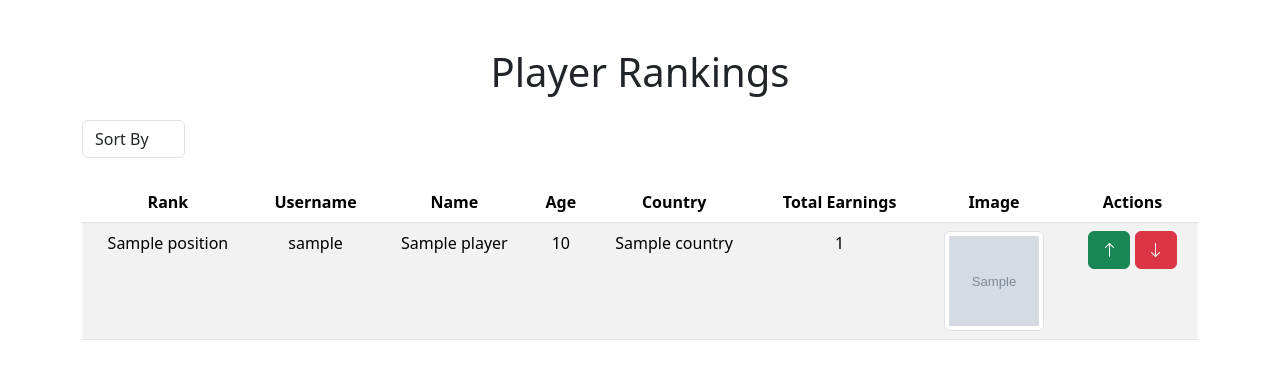
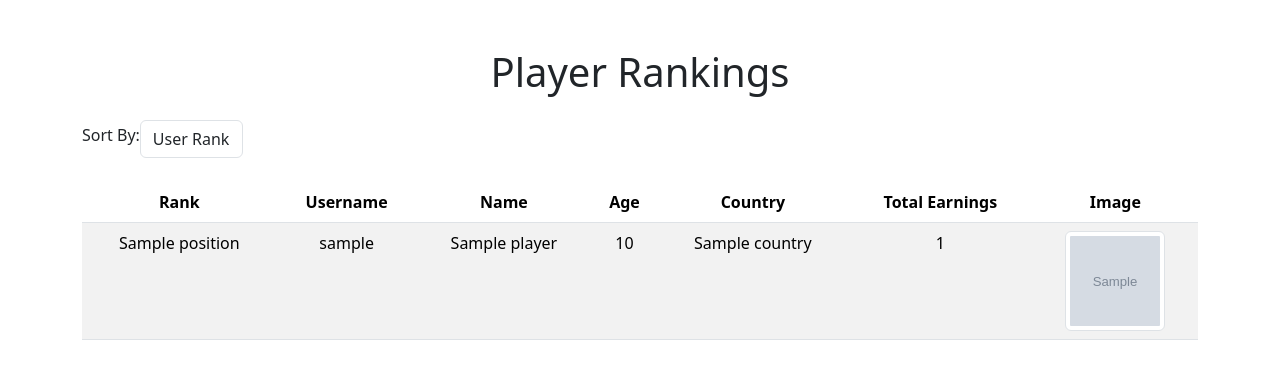
Before and after one commit to KyleKDang/fort-rank, a Flask app: template templates/index.html in a window 1280 px wide. Shown: the part 58-437 px from the top of the page. Run offline with Flask 3, Linux system fonts and the light colour scheme; the template is opened without the code that fills it: most values are stand-ins (such as "Sample title", 1, 10 or a date in 2020); grey boxes marked "Sample" are stand-in pictures.

Commit message:
Fixed sort selector to update page

```diff
--- a/app.py
+++ b/app.py
@@ -5,13 +5,23 @@ from helpers import calculate_age
 
 app = Flask(__name__)
 
-@app.route("/")
+@app.route("/", methods=["GET", "POST"])
 def index():
+    if request.method == "POST":
+        sort_by = request.form.get('sort_by')
+        if sort_by == "total_earnings":
+            direction = "DESC"
+        else:
+            direction = "ASC"
+    else:
+        sort_by = "rank"
+        direction = "ASC"
 
     with sqlite3.connect('fortnite_rankings.db') as conn:
         cursor = conn.cursor()
 
-        query = f'SELECT * FROM players ORDER BY rank ASC'
+        query = f'SELECT * FROM players ORDER BY {sort_by} {direction}'
+        print("Executing query:", query)
         cursor.execute(query)
         player_rows = cursor.fetchall()
 
@@ -33,7 +43,7 @@ def index():
             }
             players.append(player)
 
-    return render_template("index.html", players=players)
+    return render_template("index.html", players=players, sort_by=sort_by)
 
 
 def swap_ranks(player1_id, player2_id):
--- a/templates/index.html
+++ b/templates/index.html
@@ -8,11 +8,11 @@
     <h1 class="mb-4">Player Rankings</h1>
 
     <form action="/" method="post" class="mb-4" style="display: flex; align-items: center;">
+        <label for="sort_by" class="form-label">Sort By:</label>
         <div class="form-group" style="margin-right: 10px;">
             <select id="sort_by" name="sort_by" class="form-control" onchange="this.form.submit()">
-                <option value="" disabled selected>Sort By</option>
-                <option value="rank">User Rank</option>
-                <option value="total_earnings">Earnings</option>
+                <option value="rank" {% if sort_by == 'rank' %}selected{% endif %}>User Rank</option>
+                <option value="total_earnings" {% if sort_by == 'total_earnings' %}selected{% endif %}>Earnings</option>
             </select>
         </div>
     </form>
@@ -27,7 +27,9 @@
                 <th>Country</th>
                 <th>Total Earnings</th>
                 <th>Image</th>
+                {% if sort_by == 'rank' %}
                     <th>Actions</th>
+                {% endif %}
             </tr>
         </thead>
         <tbody>
@@ -40,6 +42,7 @@
                 <td>{{ player["country"] }}</td>
                 <td>{{ player["total_earnings"] }}</td>
                 <td><img src="{{ player['image_url'] }}" alt="{{ player['username'] }}" class="img-thumbnail" style="width: 100px;height: 100px; object-fit: cover"></td>
+                {% if sort_by == 'rank' %}
                     <td>
                         <form action="/move_up/{{ player['rank'] }}" method="post" style="display:inline;">
                             <button type="submit" class="btn btn-success">
@@ -52,6 +55,7 @@
                             </button>
                         </form>
                     </td>
+                {% endif %}
             </tr>
             {% endfor %}
         </tbody>
--- a/templates/layout.html
+++ b/templates/layout.html
@@ -10,6 +10,7 @@
         <link href="https://cdn.jsdelivr.net/npm/bootstrap@5.3.3/dist/css/bootstrap.min.css" rel="stylesheet" integrity="sha384-QWTKZyjpPEjISv5WaRU9OFeRpok6YctnYmDr5pNlyT2bRjXh0JMhjY6hW+ALEwIH" crossorigin="anonymous">
         <link rel="stylesheet" href="https://cdn.jsdelivr.net/npm/bootstrap-icons@1.11.3/font/bootstrap-icons.min.css">
         <script src="https://cdn.jsdelivr.net/npm/bootstrap@5.3.3/dist/js/bootstrap.bundle.min.js" integrity="sha384-YvpcrYf0tY3lHB60NNkmXc5s9fDVZLESaAA55NDzOxhy9GkcIdslK1eN7N6jIeHz" crossorigin="anonymous"></script>
+        <script src="scripts.js"></script>
 
         <title>Fortnite Player Ranker</title>
 
```
Also changed, not shown: static/js/scripts.js (added). Lines whose indentation alone changed are shown as unchanged.
